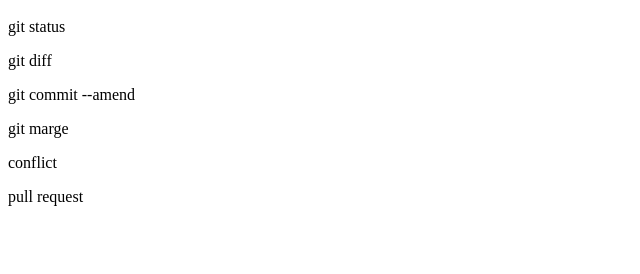
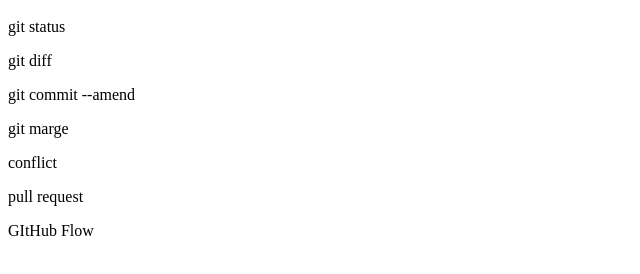
Before and after one commit to duosonic62/git_tutrial, a plain HTML site: page index.html in a window 1280 px wide. Shown: the part 48-322 px from the top of the page, without its empty margins (0-640 px from the left). Drawn offline with Linux system fonts and the light colour scheme.

Commit message:
GitHub Flowを追記

```diff
--- a/index.html
+++ b/index.html
@@ -5,3 +5,4 @@
 <p> git marge </p>
 <p> conflict </p>
 <p> pull request </p>
+<p> GItHub Flow</p>
```
